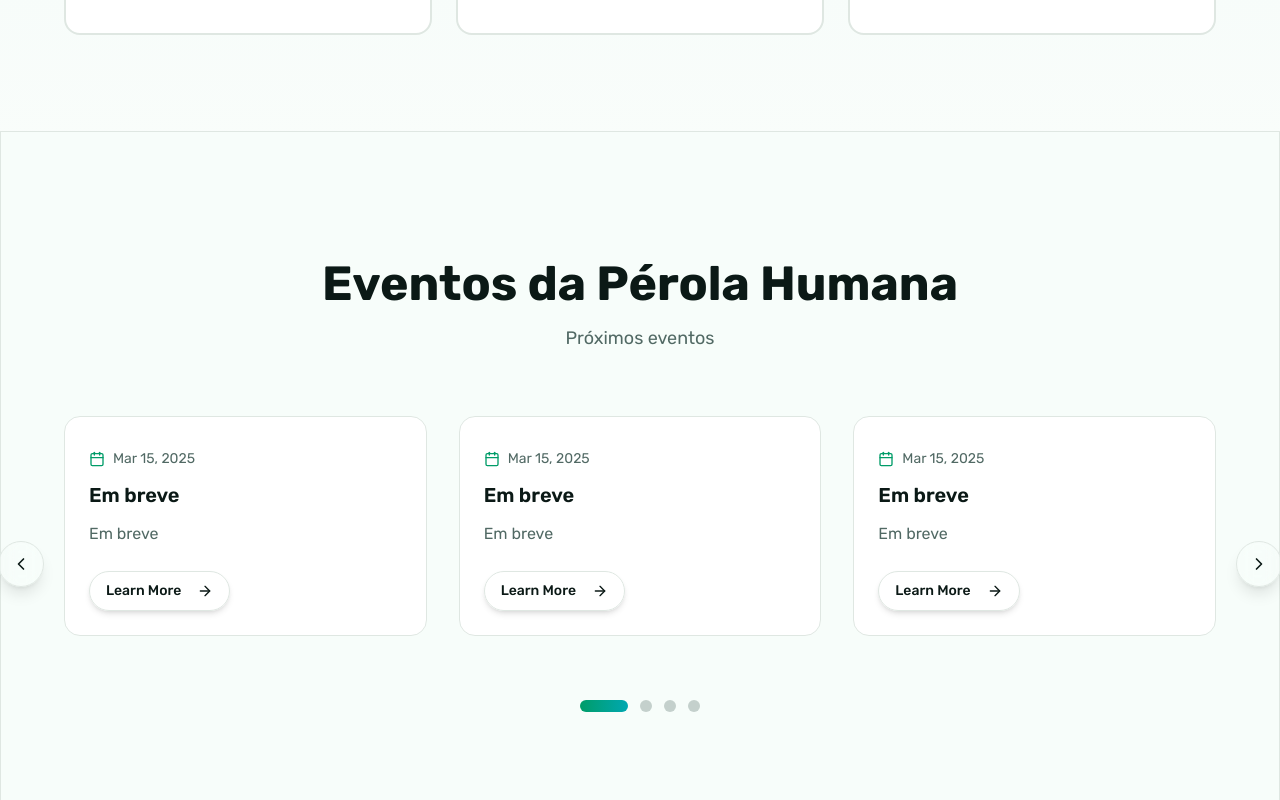
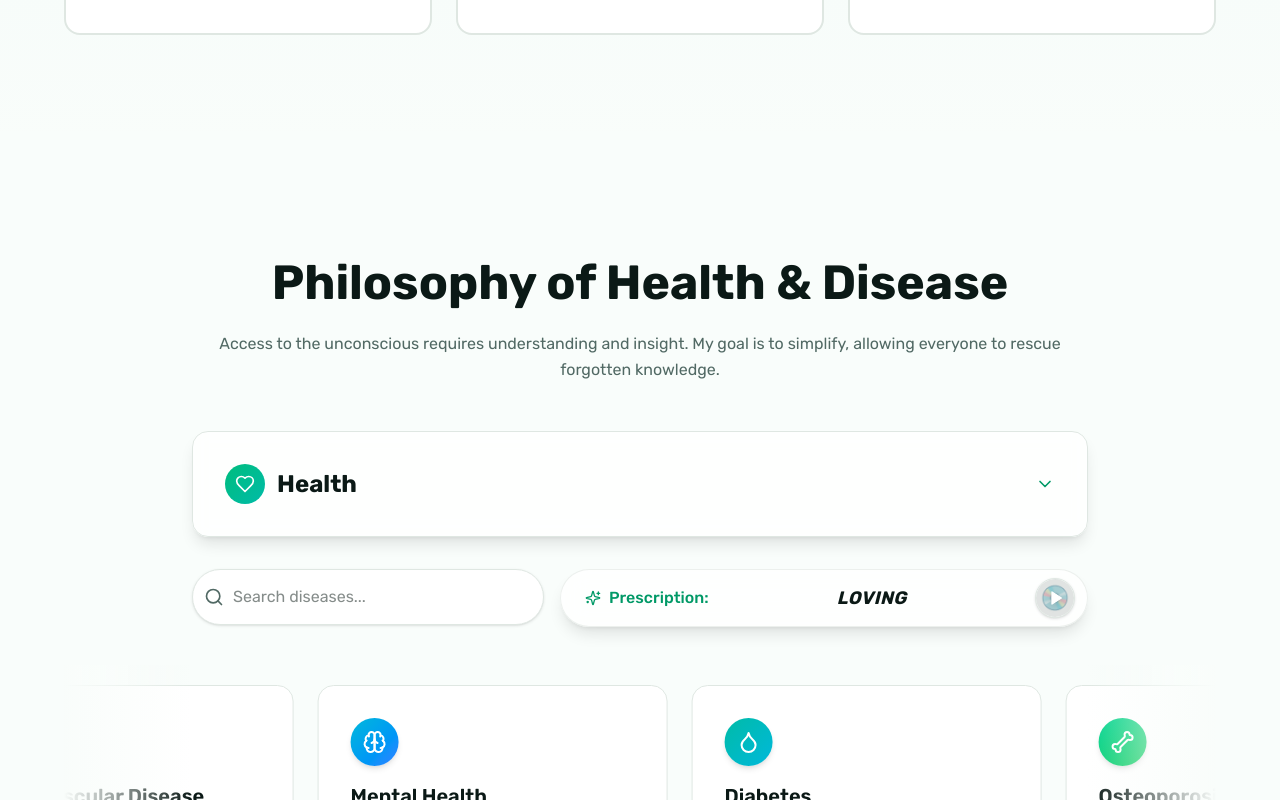
Before and after one commit to ClaudiaAlfieri/PerolaHumana, a Next.js app: page / in a window 1280 px wide. Shown: the part 3460-4260 px from the top of the page. Built offline with nearby package versions, Linux system fonts and the light colour scheme.

Commit message:
Changes in page order

```diff
--- a/app/page.tsx
+++ b/app/page.tsx
@@ -23,7 +23,6 @@ export default function Home() {
       <Hero />
       <About />
       <MissionSection />
-      <Events />
       {/* <VoiceSection /> */}
       {/* <SelfKnowledge /> */}
       {/* <Benefits /> */}
@@ -32,6 +31,7 @@ export default function Home() {
       <Timeline />
       <BookShowcase />
       {/* <Testimonials /> */}
+      <Events />
       <CTA />
       <Contact />
       <Marquee />
```
